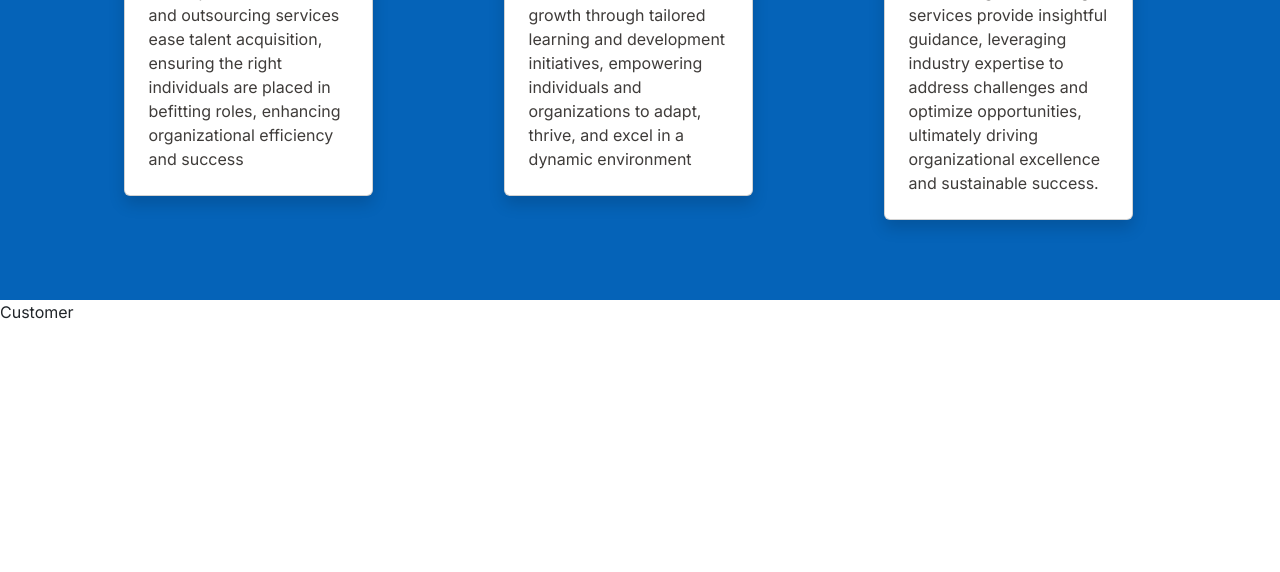
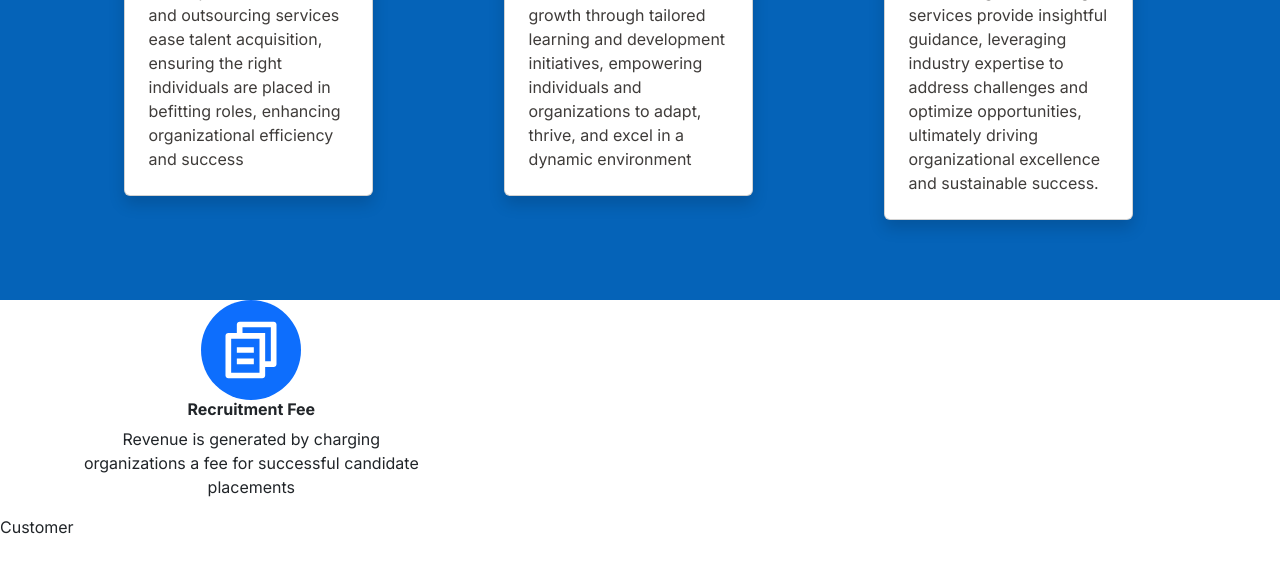
Before and after one commit to Jerryemmanuel01/Talent-Forge, a React (Vite) app: page / in a window 1280 px wide. Shown: the part 2076-2648 px from the top of the page. Built offline with nearby package versions, Linux system fonts and the light colour scheme.

Commit message:
model card designed

```diff
--- a/src/home/Model.jsx
+++ b/src/home/Model.jsx
@@ -1,4 +1,9 @@
 import React from "react";
+
+import { RiFileCopy2Line } from "react-icons/ri";
+import { FiPaperclip } from "react-icons/fi";
+import { LuTimer } from "react-icons/lu";
+import { RiHeart2Line } from "react-icons/ri";
 
 import HomeImg from "../assets/talent-forge-01.png";
 import AboutImg from "../assets/talent-forge02.jpg";
@@ -15,7 +20,7 @@ import { Autoplay } from "swiper/modules";
 
 const Model = () => {
   return (
-    <div>
+    <div className="container">
       <Swiper
         slidesPerView={2}
         spaceBetween={20}
@@ -41,47 +46,17 @@ const Model = () => {
         className="mySwiper"
       >
         <SwiperSlide>
-          <div className="sponsor-item d-flex justify-content-center">
-            <div className="sponsor-thumb">
-
+          <div className=" bg-secondaryg sponsor-item col-12 d-flex flex-column align-items-center justify-content-center">
+            <div className="sponsor-thumb bg-primary d-flex p-3 justify-content-center align-items-center">
+              <RiFileCopy2Line className="sponsor-icon" />
             </div>
+            <h6 className="sponsor--txt fw-bold">Recruitment Fee</h6>
+            <p className="sponsor-desc text-center">
+              Revenue is generated by charging organizations a fee for
+              successful candidate placements
+            </p>
           </div>
         </SwiperSlide>
-        {/* <SwiperSlide>
-          <div className="sponsor-item d-flex justify-content-center">
-            <div className="sponsor-thumb">
-              <img src={HomeImg} width={200} alt="" />
-            </div>
-          </div>
-        </SwiperSlide>
-        <SwiperSlide>
-          <div className="sponsor-item d-flex justify-content-center">
-            <div className="sponsor-thumb">
-              <img src="./talent-forge-logo.png" width={200} alt="" />
-            </div>
-          </div>
-        </SwiperSlide>
-        <SwiperSlide>
-          <div className="sponsor-item d-flex justify-content-center">
-            <div className="sponsor-thumb">
-              <img src="./talent-forge-logo.png" width={200} alt="" />
-            </div>
-          </div>
-        </SwiperSlide>
-        <SwiperSlide>
-          <div className="sponsor-item d-flex justify-content-center">
-            <div className="sponsor-thumb">
-              <img src="./talent-forge-logo.png" width={200} alt="" />
-            </div>
-          </div>
-        </SwiperSlide>
-        <SwiperSlide>
-          <div className="sponsor-item d-flex justify-content-center">
-            <div className="sponsor-thumb">
-              <img src="./talent-forge-logo.png" width={200} alt="" />
-            </div>
-          </div>
-        </SwiperSlide> */}
       </Swiper>
     </div>
   );
--- a/src/index.css
+++ b/src/index.css
@@ -104,7 +104,16 @@
   color: #3f3c3a;
 }
 
-
+/* Model section */
+.sponsor-thumb{
+  height: 100px;
+  width: 100px;
+  border-radius: 999px !important;
+}
+.sponsor-icon{
+  color: #fff;
+  font-size: 70px;
+}
 
 
 /* customer section */
```
